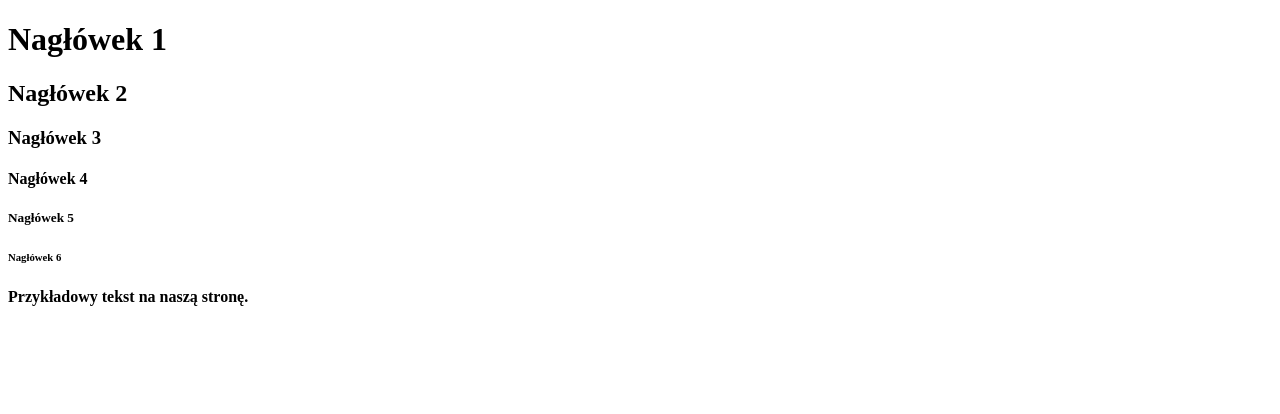
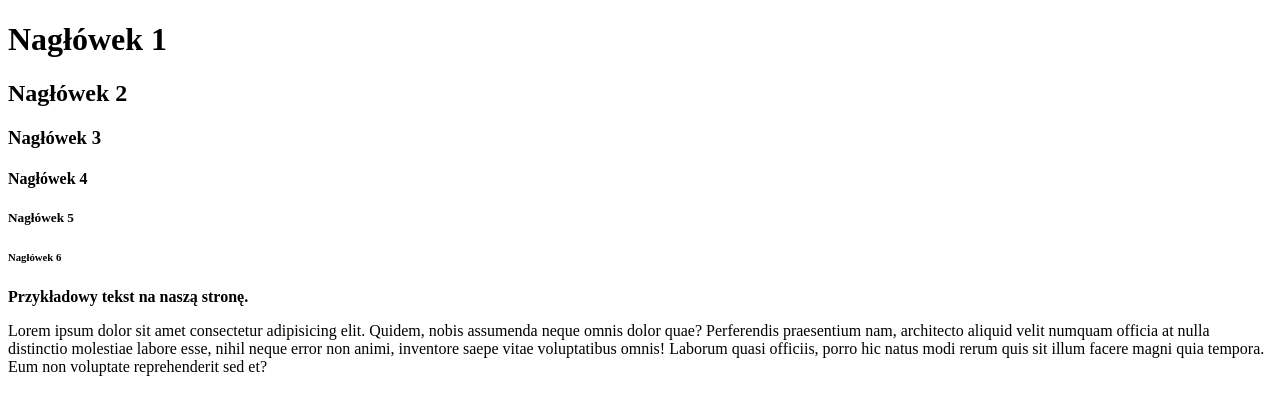
Before and after one commit to dawid-platek/learn-html-css, a plain HTML site: page index.html in a window 1280 px wide. Drawn offline with Linux system fonts and the light colour scheme.

Commit message:
Module 3 lesson 4 - text

```diff
--- a/index.html
+++ b/index.html
@@ -13,5 +13,13 @@
     <h5>Nagłówek 5</h5>
     <h6>Nagłówek 6</h6>
     <p><strong>Przykładowy tekst na naszą stronę.</strong></p>
+    <p>
+      Lorem ipsum dolor sit amet consectetur adipisicing elit. Quidem, nobis
+      assumenda neque omnis dolor quae? Perferendis praesentium nam, architecto
+      aliquid velit numquam officia at nulla distinctio molestiae labore esse,
+      nihil neque error non animi, inventore saepe vitae voluptatibus omnis!
+      Laborum quasi officiis, porro hic natus modi rerum quis sit illum facere
+      magni quia tempora. Eum non voluptate reprehenderit sed et?
+    </p>
   </body>
 </html>
```
